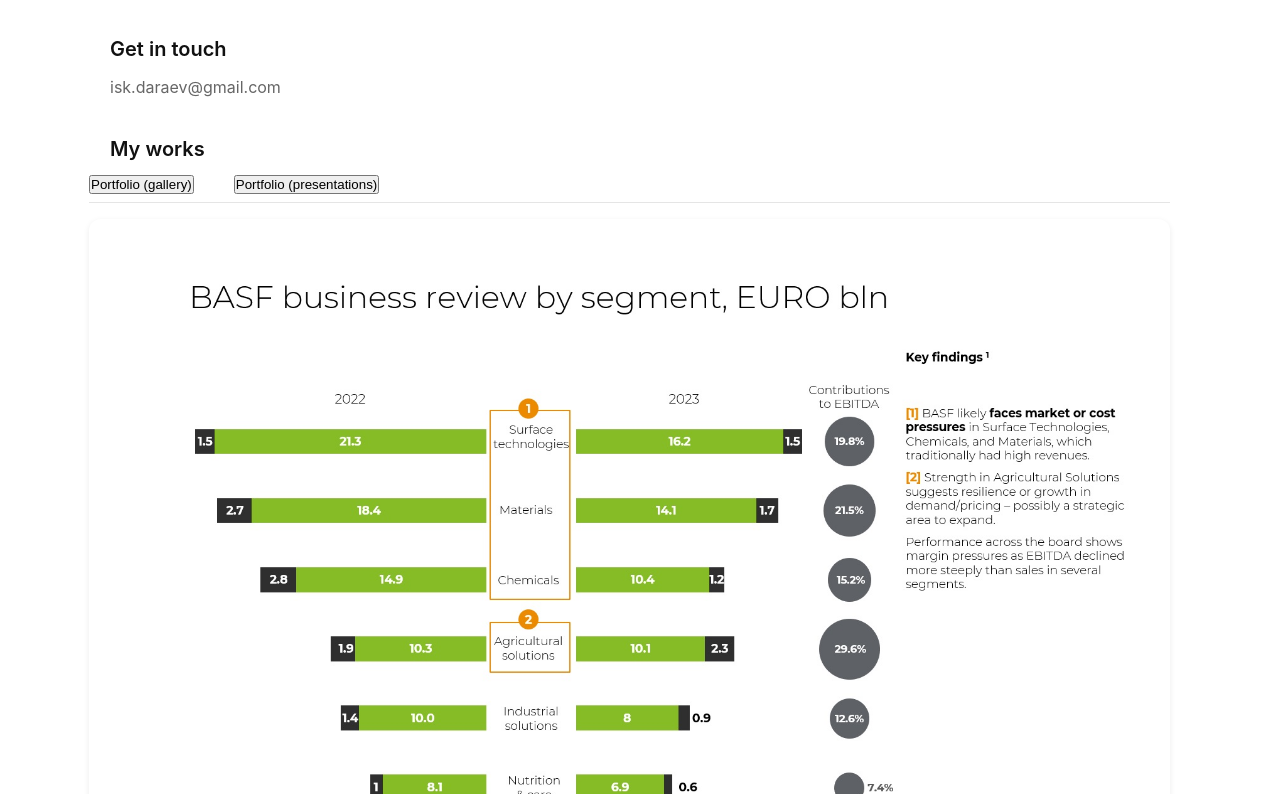
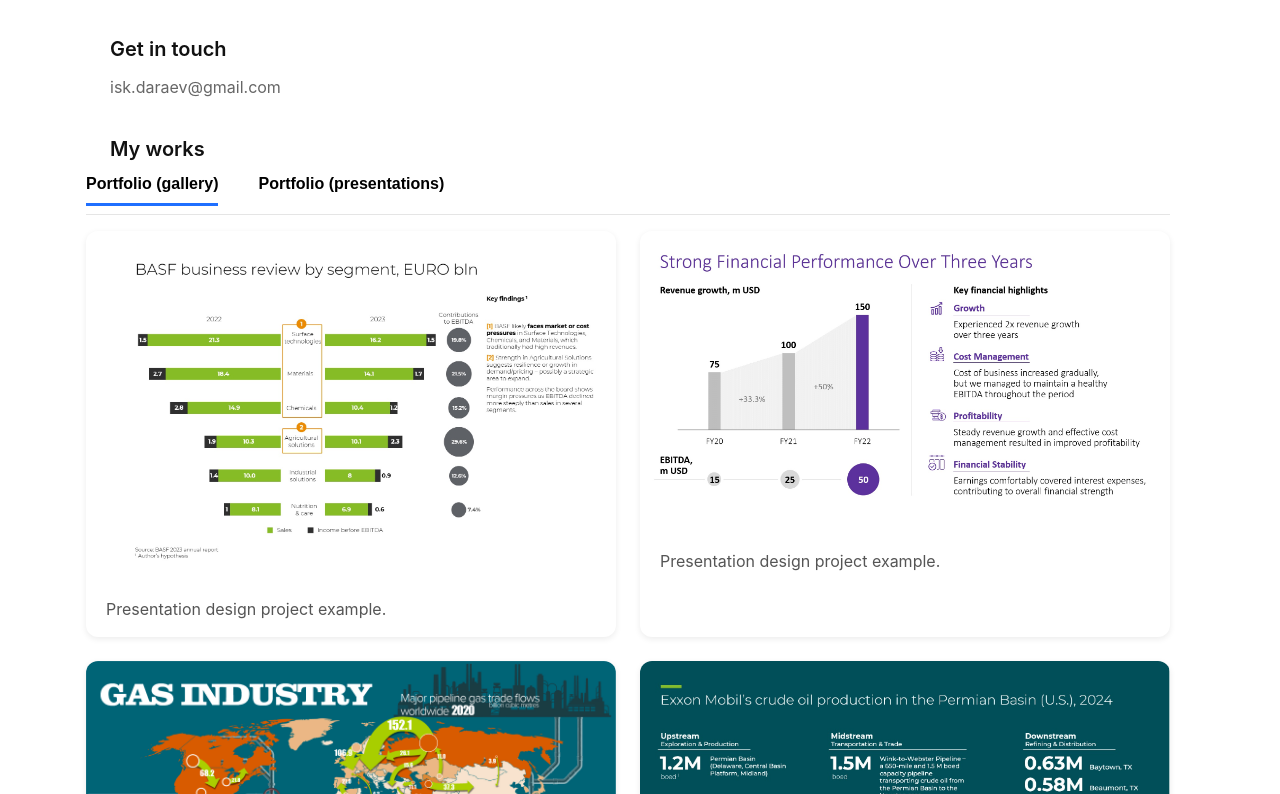
Before and after one commit to isk06/ruportfo, a Next.js app: page / in a window 1280 px wide. Shown: the part 306-1100 px from the top of the page. Built offline with nearby package versions, Linux system fonts and the light colour scheme.

Commit message:
Freeze My works and tabs while scrolling portfolio

```diff
--- a/app/globals.css
+++ b/app/globals.css
@@ -284,3 +284,58 @@ a:hover {
     top: 0;
   }
 }
+
+/* ===============================
+   FREEZE MY WORKS + TABS
+================================ */
+
+.portfolio-wrapper {
+  max-width: 1100px;
+  margin: 0 auto;
+}
+
+.portfolio-sticky {
+  position: sticky;
+  top: 0;
+  z-index: 50;
+  background: #ffffff;
+  padding-top: 16px;
+  padding-bottom: 12px;
+}
+
+.portfolio-sticky h2 {
+  margin-bottom: 12px;
+}
+
+.portfolio-tabs {
+  display: flex;
+  gap: 32px;
+  border-bottom: 1px solid #e5e5e5;
+  margin-left: -24px; /* keep your left alignment */
+}
+
+.tab {
+  background: none;
+  border: none;
+  padding-bottom: 10px;
+  font-size: 16px;
+  font-weight: 600;
+  cursor: pointer;
+  border-bottom: 3px solid transparent;
+}
+
+.tab.active {
+  border-bottom-color: #1f6fff;
+}
+
+.portfolio-scroll {
+  padding-top: 24px;
+}
+
+.portfolio-grid,
+.portfolio-pdfs {
+  display: grid;
+  grid-template-columns: repeat(2, 1fr);
+  gap: 24px;
+  margin-left: -24px;
+}
```
